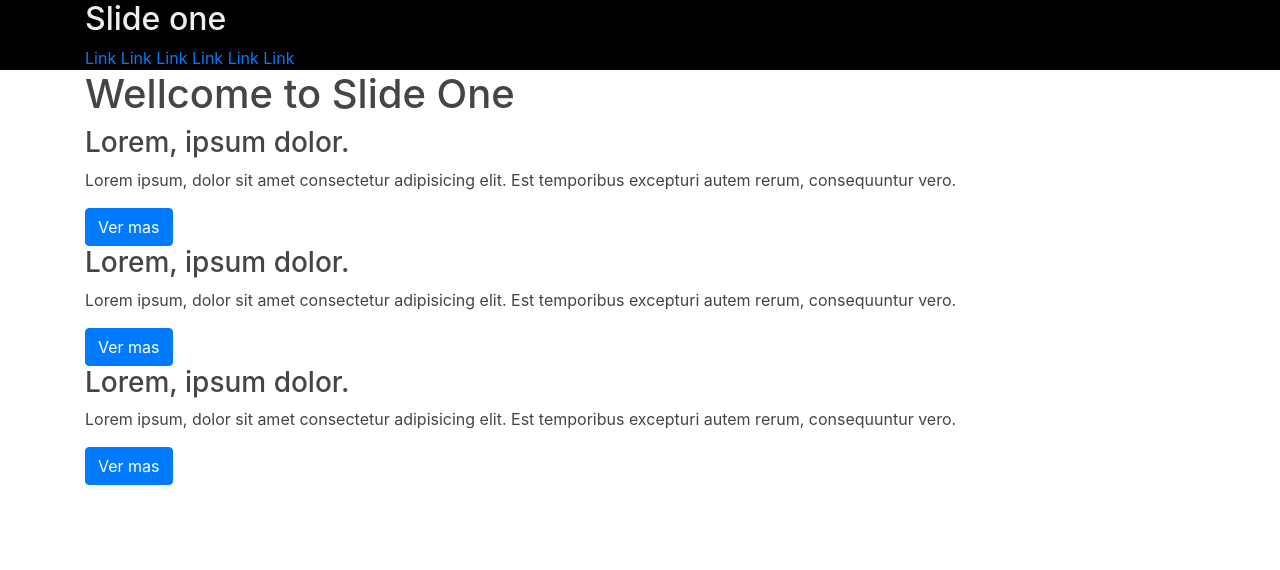
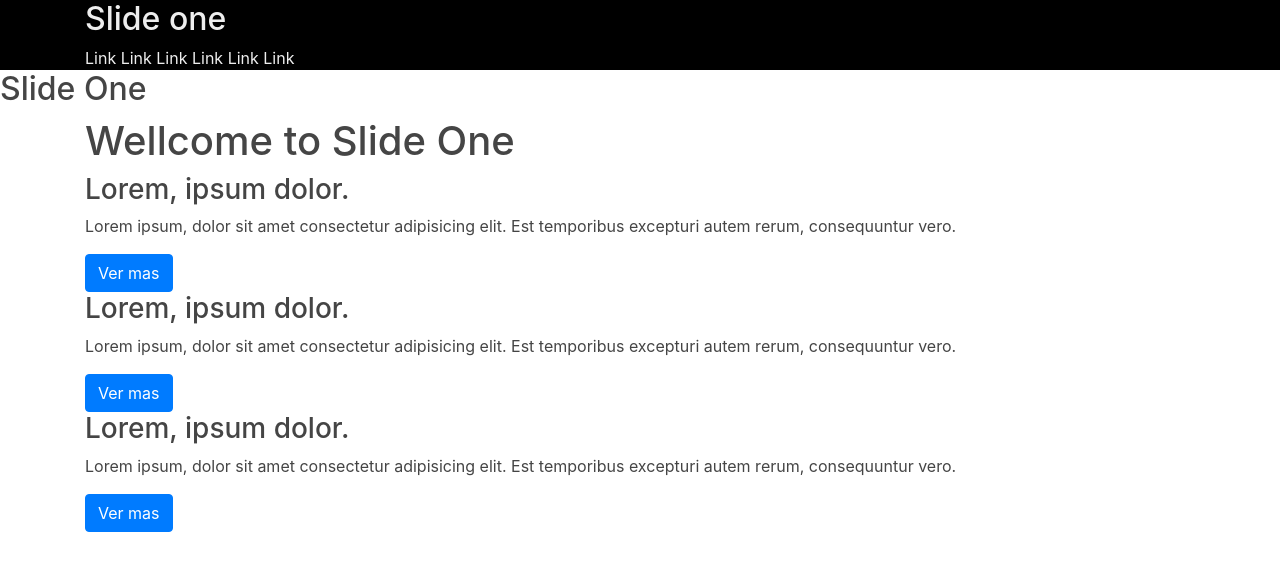
Before and after one commit to nanoacs/curso-git, a plain HTML site: page index.html in a window 1280 px wide. Drawn offline with nearby package versions, Linux system fonts and the light colour scheme.

Commit message:
Estilos en link y h2 en slider

```diff
--- a/css/style.css
+++ b/css/style.css
@@ -13,3 +13,8 @@ header{
     background: #000;
     color:#eee;
 }
+
+a,a:hover{
+    color:#eee;
+    text-decoration: none;
+}
--- a/index.html
+++ b/index.html
@@ -25,7 +25,9 @@
                      </nav>
                  </div>
              </header>
-             <div class="slide"></div>
+             <div class="slide">
+                 <h2>Slide One</h2>
+             </div>
              <main>
                  <div class="marco container">
                      <h1>Wellcome to Slide One</h1>
```
